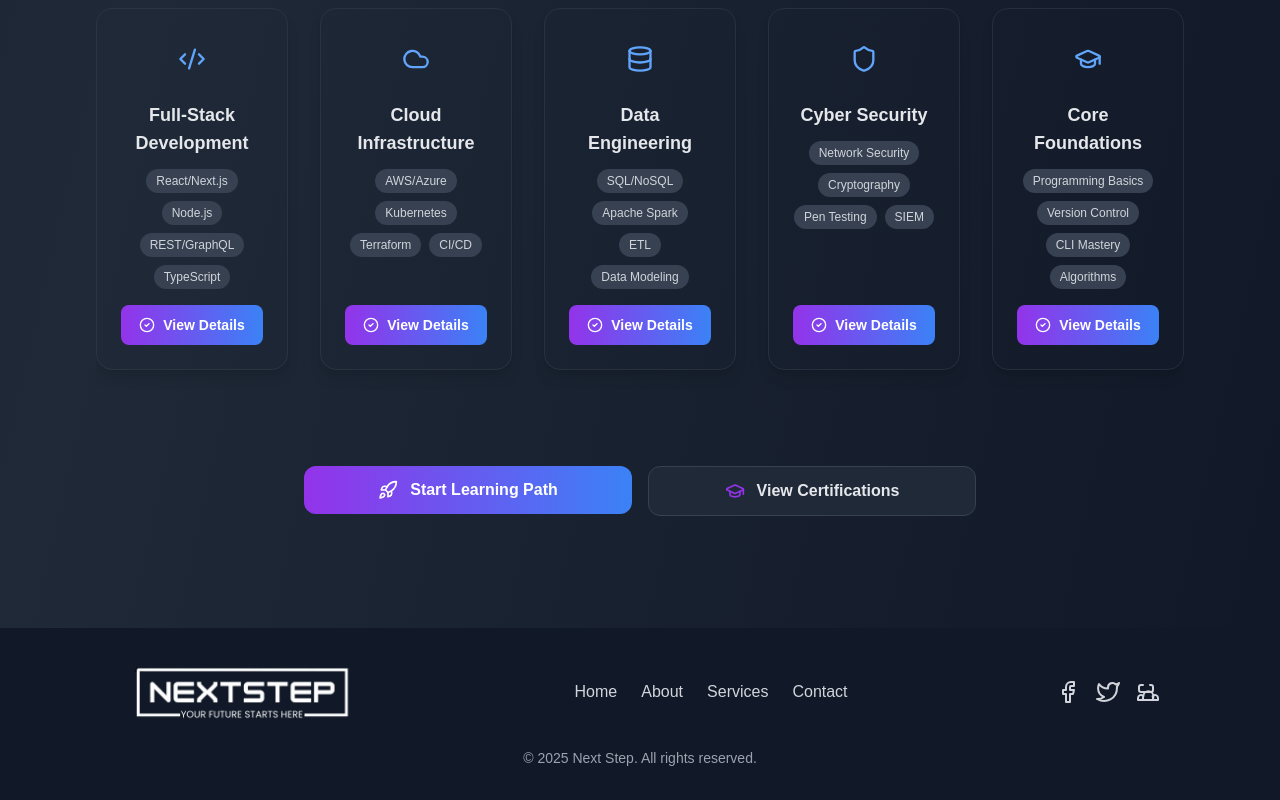
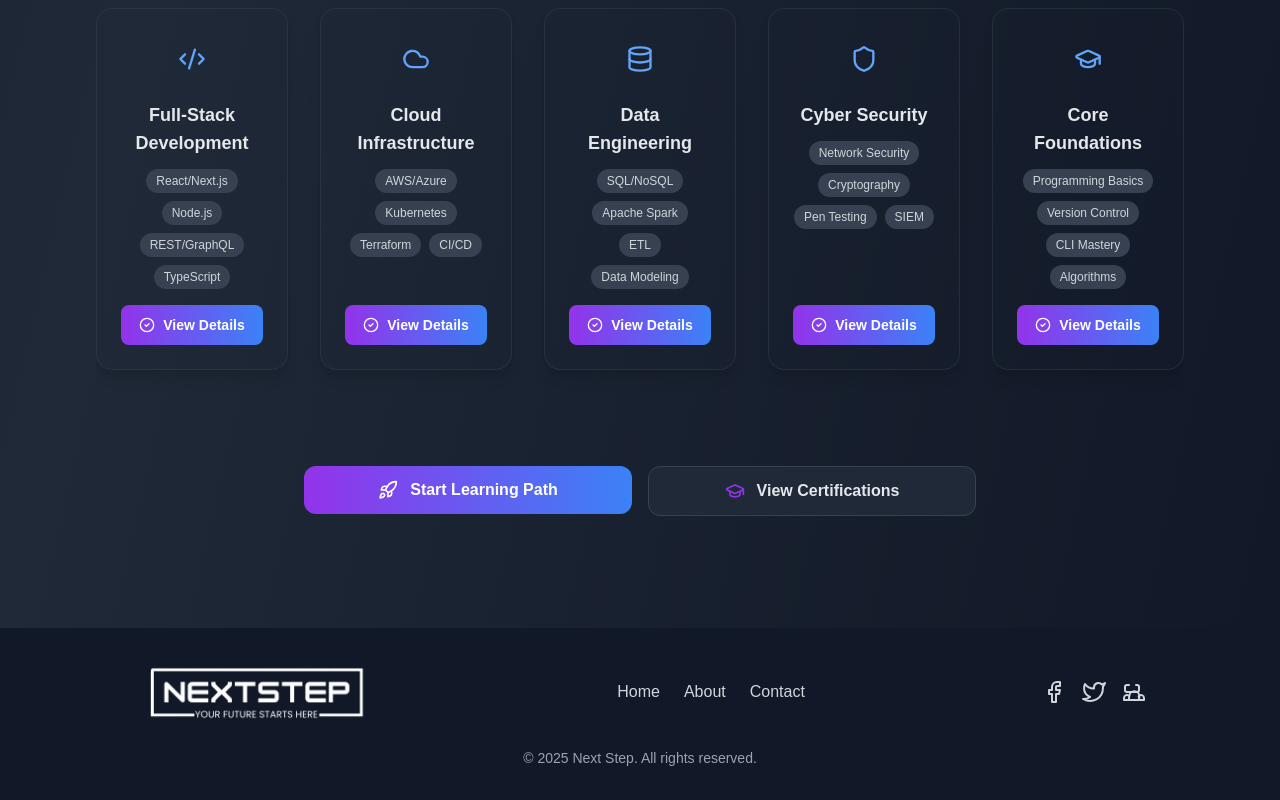
Before and after one commit to musashaikh6448/NextStep, a React (Vite) app: page / in a window 1280 px wide. Shown: the part 5047-5847 px from the top of the page. Built offline with nearby package versions, Linux system fonts and the light colour scheme; a web font is replaced by a local one.

Commit message:
updated link

```diff
--- a/src/components/Footer.tsx
+++ b/src/components/Footer.tsx
@@ -36,9 +36,7 @@ const Footer: React.FC = () => {
             <Link to="/about" className="hover:text-blue-500 dark:hover:text-blue-400 transition duration-300">
               About
             </Link>
-            <Link to="/services" className="hover:text-blue-500 dark:hover:text-blue-400 transition duration-300">
-              Services
-            </Link>
+
             <Link to="/contact-us" className="hover:text-blue-500 dark:hover:text-blue-400 transition duration-300">
               Contact
             </Link>
--- a/src/components/Sidebar.tsx
+++ b/src/components/Sidebar.tsx
@@ -8,14 +8,13 @@ import {
   FileText,
   Users,
   BookOpen,
-  MessageCircleQuestion,
   Briefcase,
   TicketCheck,
   Braces,
   Sparkles,
   Brain,
   Store,
-  Languages,
+  Codepen,
 } from "lucide-react";
 
 interface SidebarProps {
@@ -28,9 +27,9 @@ const navItems = [
   { to: "/careers", icon: Briefcase, label: "Careers" },
   { to: "/degrees", icon: GraduationCap, label: "Degrees" },
   { to: "/certifications", icon: TicketCheck, label: "Certifications" },
-  { to: "/learn-language", icon:Languages, label: "Learn Languages" },
+  { to: "/learn-language", icon: Codepen, label: "Learn Languages" },
   { to: "/next-step-ai", icon: Sparkles, label: "Next Step AI" },
-  { to: "/playground", icon: Braces, label: "Live Code Playground" },
+  { to: "/playground", icon: Braces, label: "Code Playground" },
   { to: "/quiz", icon: Brain , label: "Quiz" },
   { to: "/resume-builder", icon: FileText, label: "Resume Builder" },
   // { to: "/ask-me-anything", icon: MessageCircleQuestion, label: "Ask Me Anything" },
--- a/src/pages/Home.tsx
+++ b/src/pages/Home.tsx
@@ -88,7 +88,7 @@ export const Home: React.FC = () => {
                 Explore Career Roadmaps
               </Link>
               <Link
-                to="/career-quiz"
+                to="/quiz"
                 className="inline-flex items-center justify-center gap-2 px-8 py-4 bg-white dark:bg-gray-800 border border-gray-200 dark:border-gray-700 text-gray-900 dark:text-gray-100 rounded-xl font-semibold hover:bg-gray-50 dark:hover:bg-gray-700 transition-all"
               >
                 <BookOpen className="h-5 w-5" />
```
